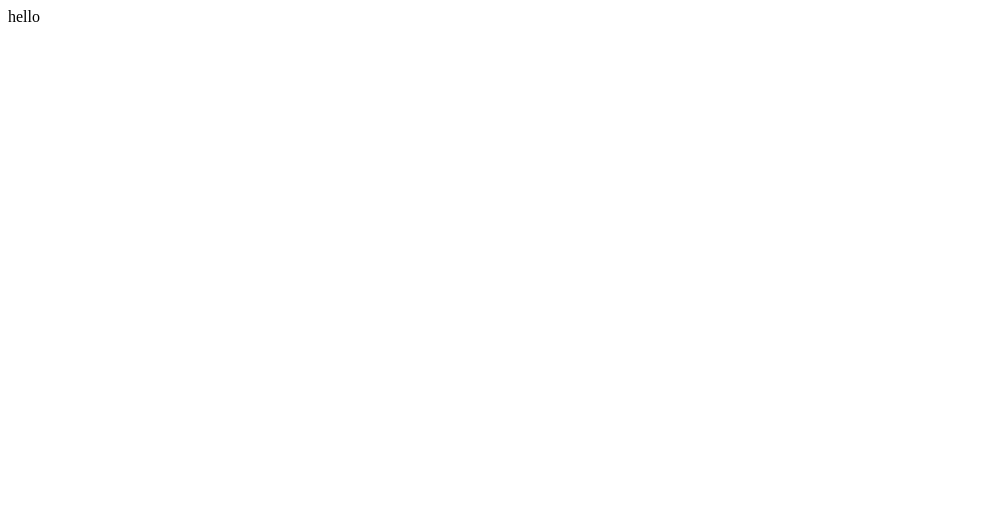
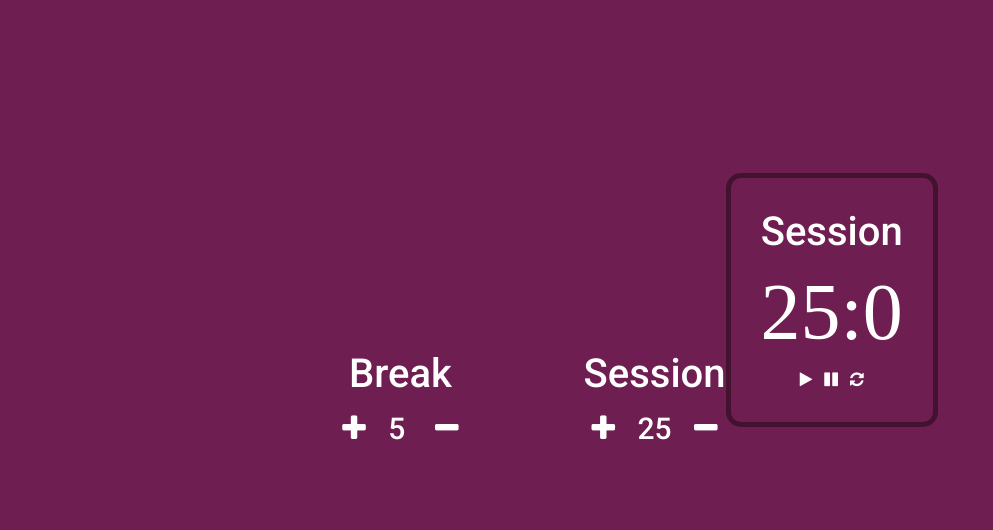
Before and after one commit to jainpratishtha/freecodecamp_Pomodoro_Clock, a React app: page / in a window 1280 px wide. Shown: the whole page, without its empty margins (0-993 px from the left). Built offline with nearby package versions, Linux system fonts and the light colour scheme; a web font is replaced by a local one.

Commit message:
commit - I

```diff
--- a/package.json
+++ b/package.json
@@ -8,9 +8,12 @@
   ],
   "main": "src/index.js",
   "dependencies": {
+    "bootstrap": "4.5.2",
+    "font-awesome": "4.7.0",
     "react": "16.12.0",
     "react-dom": "16.12.0",
-    "react-scripts": "3.0.1"
+    "react-scripts": "3.0.1",
+    "redux": "4.0.5"
   },
   "devDependencies": {
     "typescript": "3.8.3"
--- a/public/index.html
+++ b/public/index.html
@@ -1,16 +1,22 @@
 <!DOCTYPE html>
 <html lang="en">
-
   <head>
-	<meta charset="utf-8">
-	<meta name="viewport" content="width=device-width, initial-scale=1, shrink-to-fit=no">
-	<meta name="theme-color" content="#000000">
+    <meta charset="utf-8" />
+    <meta
+      name="viewport"
+      content="width=device-width, initial-scale=1, shrink-to-fit=no"
+    />
+    <meta name="theme-color" content="#000000" />
     <!--
       manifest.json provides metadata used when your web app is added to the
       homescreen on Android. See https://developers.google.com/web/fundamentals/engage-and-retain/web-app-manifest/
     -->
-	<link rel="manifest" href="%PUBLIC_URL%/manifest.json">
-	<link rel="shortcut icon" href="%PUBLIC_URL%/favicon.ico">
+    <link rel="manifest" href="%PUBLIC_URL%/manifest.json" />
+    <link rel="shortcut icon" href="%PUBLIC_URL%/favicon.ico" />
+    <link
+      rel="stylesheet"
+      href="https://cdnjs.cloudflare.com/ajax/libs/font-awesome/4.7.0/css/font-awesome.min.css"
+    />
     <!--
       Notice the use of %PUBLIC_URL% in the tags above.
       It will be replaced with the URL of the `public` folder during the build.
@@ -20,6 +26,12 @@
       work correctly both with client-side routing and a non-root public URL.
       Learn how to configure a non-root public URL by running `npm run build`.
     -->
+    <link
+      rel="stylesheet"
+      href="https://stackpath.bootstrapcdn.com/bootstrap/4.4.1/css/bootstrap.min.css"
+      integrity="sha384-Vkoo8x4CGsO3+Hhxv8T/Q5PaXtkKtu6ug5TOeNV6gBiFeWPGFN9MuhOf23Q9Ifjh"
+      crossorigin="anonymous"
+    />
     <title>React App</title>
   </head>
 
@@ -38,7 +50,21 @@
       To begin the development, run `npm start` or `yarn start`.
       To create a production bundle, use `npm run build` or `yarn build`.
     -->
+    <script
+      src="https://code.jquery.com/jquery-3.4.1.slim.min.js"
+      integrity="sha384-J6qa4849blE2+poT4WnyKhv5vZF5SrPo0iEjwBvKU7imGFAV0wwj1yYfoRSJoZ+n"
+      crossorigin="anonymous"
+    ></script>
+    <script
+      src="https://cdn.jsdelivr.net/npm/popper.js@1.16.0/dist/umd/popper.min.js"
+      integrity="sha384-Q6E9RHvbIyZFJoft+2mJbHaEWldlvI9IOYy5n3zV9zzTtmI3UksdQRVvoxMfooAo"
+      crossorigin="anonymous"
+    ></script>
+    <script
+      src="https://stackpath.bootstrapcdn.com/bootstrap/4.4.1/js/bootstrap.min.js"
+      integrity="sha384-wfSDF2E50Y2D1uUdj0O3uMBJnjuUD4Ih7YwaYd1iqfktj0Uod8GCExl3Og8ifwB6"
+      crossorigin="anonymous"
+    ></script>
     <script src="https://cdn.freecodecamp.org/testable-projects-fcc/v1/bundle.js"></script>
   </body>
-
 </html>
--- a/src/index.js
+++ b/src/index.js
@@ -1,14 +1,64 @@
 import React from "react";
 import ReactDOM from "react-dom";
+import { createStore } from 'redux';
 import "./styles.css";
 
-class App extends React.Component{
-  render(){return <div>hello</div>;}
+var break_val = 5;
+var session_val = 25;
+var time_min=25;
+var time_sec=0;
+var curr_state='Session'
+const Break = () => {
+  return (
+    <div id="break-length">
+      <h1 id="break-label">Break</h1>
+      <i id="break-increment" className="fas fa fa-plus"></i>
+      &nbsp;&nbsp;&nbsp;{break_val} &nbsp;&nbsp;&nbsp;
+      <i className="fas fa fa-minus" id="break-decrement"></i>
+    </div>
+  );
+};
+
+const Session = () => {
+  return (
+    <div id="session-length">
+      <h1 id="session-label">Session</h1>
+      <i id="session-increment" className="fas fa fa-plus"></i>
+      &nbsp;&nbsp;&nbsp;{session_val}&nbsp;&nbsp;&nbsp;
+      <i className="fas fa fa-minus" id="session-decrement"></i>
+    </div>
+  );
+};
+
+const SetTimer=()=>{
+return <div><div id="timer-label">
+  <h1>{curr_state}</h1>
+<h1 id="time-left">{time_min}:{time_sec}</h1>
+<i id="control"className="fas fa fa-play"></i>&nbsp;&nbsp;&nbsp;
+  <i id="control"className="fas fa fa-pause"></i>&nbsp;&nbsp;&nbsp;
+  <i id="control"className="fas fa fa-refresh"></i>
+  </div>
+
+  </div>
+}
+
+class App extends React.Component {
+  render() {
+    return (
+      <div>
+        <div className="flex">
+          <Break />
+          <Session />
+          <SetTimer />
+        </div>
+      </div>
+    );
+  }
 }
 
 ReactDOM.render(
   <React.StrictMode>
     <App />
   </React.StrictMode>,
-  document.getElementById('root')
+  document.getElementById("root")
 );
--- a/src/styles.css
+++ b/src/styles.css
@@ -1,4 +1,68 @@
-.App {
-  font-family: sans-serif;
+@import url('https://fonts.googleapis.com/css2?family=Roboto:wght@500&display=swap');
+@font-face {
+  font-family: "Digital";
+  src: url("//db.onlinewebfonts.com/t/8e22783d707ad140bffe18b2a3812529.eot");
+  src: url("//db.onlinewebfonts.com/t/8e22783d707ad140bffe18b2a3812529.eot?#iefix") format("embedded-opentype"), url("//db.onlinewebfonts.com/t/8e22783d707ad140bffe18b2a3812529.woff2") format("woff2"), url("//db.onlinewebfonts.com/t/8e22783d707ad140bffe18b2a3812529.woff") format("woff"), url("//db.onlinewebfonts.com/t/8e22783d707ad140bffe18b2a3812529.ttf") format("truetype"), url("//db.onlinewebfonts.com/t/8e22783d707ad140bffe18b2a3812529.svg#Digital-7") format("svg");
+}
+
+*{
+  box-sizing: border-box;
+}
+body{
+background: #6F1E51;
+color:white;
+font-family: 'Roboto', sans-serif;
+min-height: 100vh;
+display: flex;
+flex-wrap: wrap;
+align-items:center;
+justify-content: center;
+
+}
+.fas{
+cursor: pointer;}
+
+.flex{
+  /* background: white; */
+display:flex;
+flex-wrap: wrap;
+justify-content:center;
+align-items: center;
+width:80vh;
+height:100vh;
+}
+
+#break-length{
+ text-align: center;
+font-size:30px;
+margin-right:  125px;
+/* width:100px; */
+}
+
+#session-length{
   text-align: center;
+  font-size:30px;
+  /* margin: 100px 0px; */
+ }
+
+#timer-label{
+  border:5px solid rgba(0, 0, 0, 0.404);
+  border-radius:15px;
+ position:relative;
+ padding:30px;
+top:-100px;
+text-align: center;
+/*right:270px; */
 }
+
+#time-left{
+  font-family: Digital;
+  font-size: 80px;
+}
+
+#contorls{
+  /* font-size:80px;
+  text-align: center;
+  position: relative;
+top:100px; */
+}
```
Lines whose indentation alone changed are shown as unchanged.
